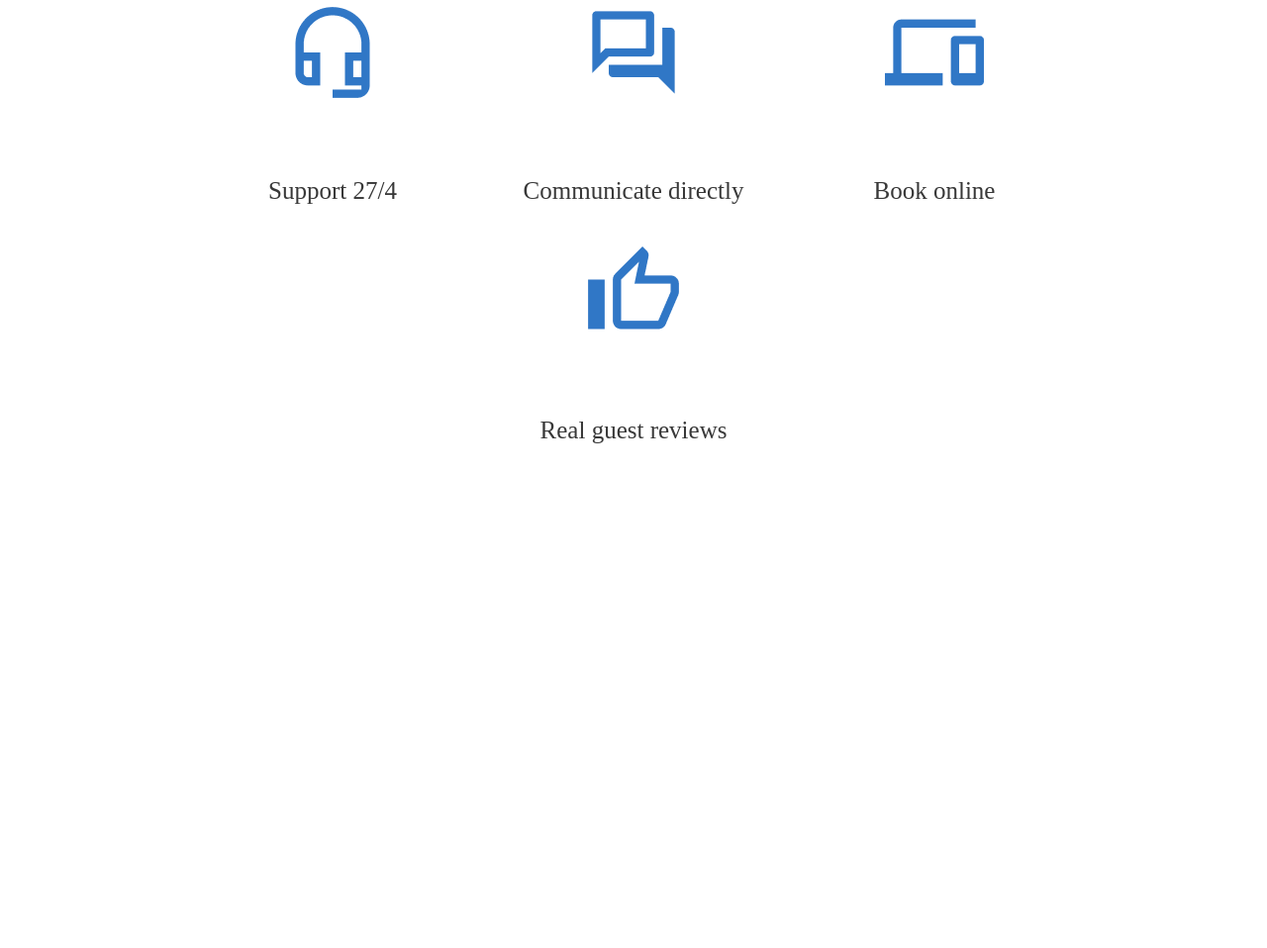
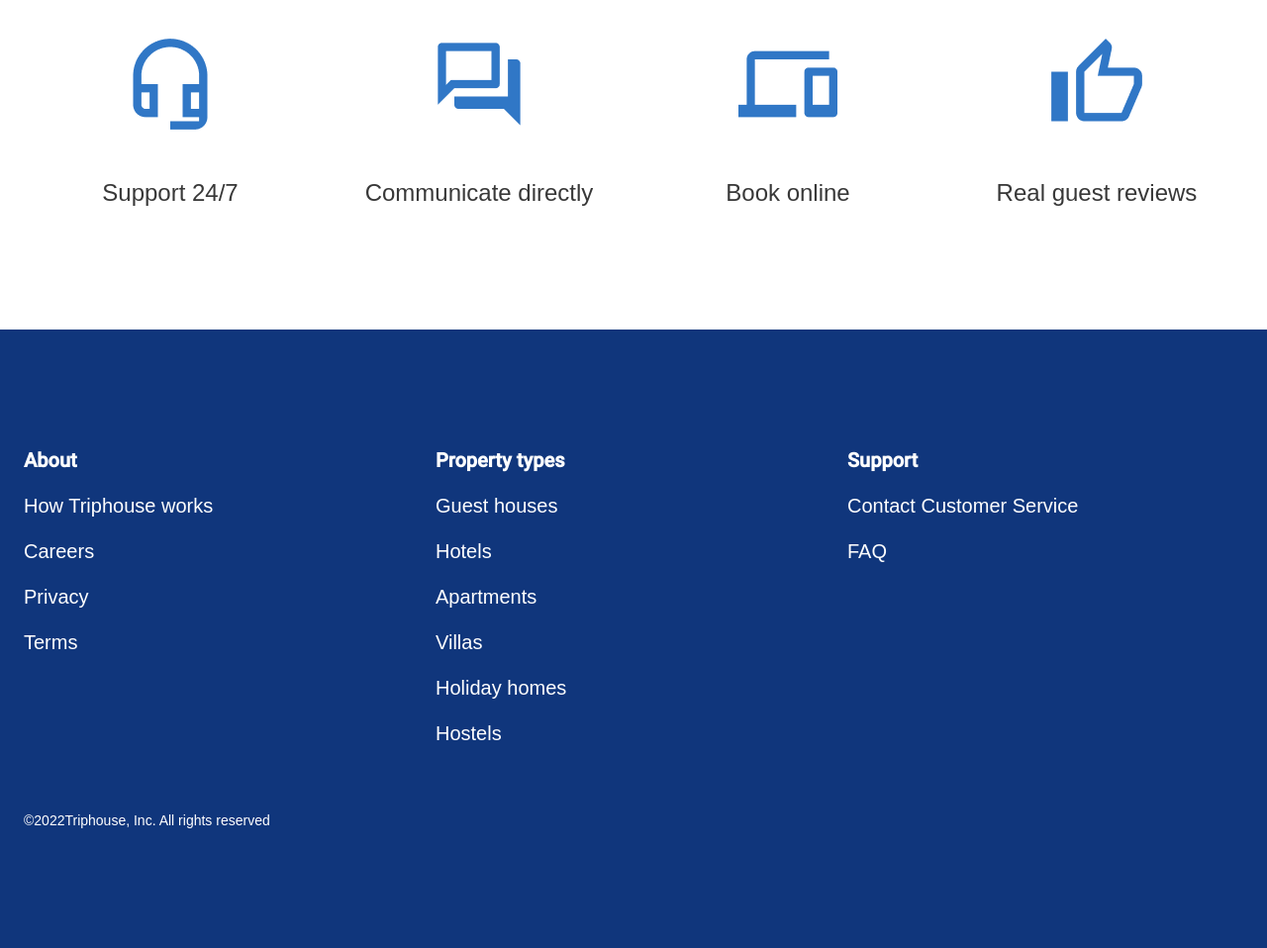
Before and after one commit to Marooonya/if-html, a website: page index.html in a window 1280 px wide. Shown: the part 236-1194 px from the top of the page at 99% size. Before the commit the page ends 811 px from the top, so only its background shows below. Drawn offline with Linux system fonts and the light colour scheme.

Commit message:
edit content What do we offer, add footer

```diff
--- a/index.html
+++ b/index.html
@@ -2,17 +2,17 @@
 <html lang="en">
   <head>
     <meta charset="UTF-8" />
-    <title>Lesson4</title>
+    <title>Lesson5</title>
     <link rel="stylesheet" href="./styles/styles.css" />
   </head>
   <body>
-    <div class="advantages-container">
+    <div class="container">
       <h2 class="title">What do we offer</h2>
       <div class="line"></div>
-      <div>
+      <div class="advantages-content">
         <div class="advantages-content-item">
           <img alt="Headset" class="img" src="assets/images/Headset.png" />
-          <p>Support 27/4</p>
+          <p>Support 24/7</p>
         </div>
         <div class="advantages-content-item">
           <img alt="Forum" class="img" src="assets/images/Forum.png" />
@@ -28,5 +28,33 @@
         </div>
       </div>
     </div>
+    <div class="footer">
+      <div class="row">
+        <div class="about">
+          <div class="col-name"><p>About</p></div>
+          <div class="footer-item"><p>How Triphouse works</p></div>
+          <div class="footer-item"><p>Careers</p></div>
+          <div class="footer-item"><p>Privacy</p></div>
+          <div class="footer-item"><p>Terms</p></div>
+        </div>
+        <div class="property-types">
+          <div class="col-name"><p>Property types</p></div>
+          <div class="footer-item"><p>Guest houses</p></div>
+          <div class="footer-item"><p>Hotels</p></div>
+          <div class="footer-item"><p>Apartments</p></div>
+          <div class="footer-item"><p>Villas</p></div>
+          <div class="footer-item"><p>Holiday homes</p></div>
+          <div class="footer-item"><p>Hostels</p></div>
+        </div>
+        <div class="support">
+          <div class="col-name"><p>Support</p></div>
+          <div class="footer-item"><p>Contact Customer Service</p></div>
+          <div class="footer-item"><p>FAQ</p></div>
+        </div>
+        <div class="triphouse">
+          <p>&copy2022Triphouse, Inc. All rights reserved</p>
+        </div>
+      </div>
+    </div>
   </body>
 </html>
--- a/styles/styles.css
+++ b/styles/styles.css
@@ -1,28 +1,21 @@
-.advantages-container {
-  text-align: center;
-  display: inline-block;
-  margin: 120px 120px 120px 120px;
+@import url("./fonts.css");
+
+* {
+  font-family: "Roboto", sans-serif;
+  box-sizing: border-box;
+  margin: 0;
 }
 
-.title{
+.container {
+  width: 1232px;
+  margin: 0 auto;
+}
+
+.title {
   color: #383838;
   font-size: 40px;
-  margin: 0 0 20px 0;
-}
-
-.img {
   text-align: center;
-  margin: 0 0 45px 0;
-}
-
-.advantages-content-item {
-  color: #383838;
-  font-size: 25px;
-  text-align: center;
-  display: inline-block;
-  width: 300px;
-  height: 185px;
-  margin: 40px 0 0 0;
+  margin: 120px 0 20px;
 }
 
 .line {
@@ -32,3 +25,71 @@
   width: 100px;
   height: 4px;
 }
+
+.advantages-content {
+  display: flex;
+  gap: 16px;
+  margin: 80px 0 124px;
+}
+
+.advantages-content-item {
+  color: #383838;
+  font-size: 24px;
+  text-align: center;
+  width: 25%;
+}
+
+.img {
+  margin-bottom: 40px;
+}
+
+.footer {
+  background-color: #10367c;
+  background-size: 100%;
+  color: #ffffff;
+  font-size: 20px;
+  height: 625px;
+}
+
+.row {
+  display: flex;
+  flex-wrap: wrap;
+  margin: 0 auto;
+  width: 1232px;
+}
+
+.col-name {
+  font-weight: bolder;
+}
+
+.footer-item {
+  margin-top: 23px;
+  font-weight: 400;
+}
+
+.about {
+  width: 193px;
+  height: 211px;
+  margin-right: 223px;
+  margin-top: 120px;
+}
+
+.property-types {
+  width: 141px;
+  height: 306px;
+  margin-right: 275px;
+  margin-top: 120px;
+}
+
+.support {
+  width: 235px;
+  height: 117px;
+  margin-top: 120px;
+}
+
+.triphouse {
+  font-size: 14px;
+  width: 253px;
+  height: 16px;
+  margin-top: 62px;
+}
```
